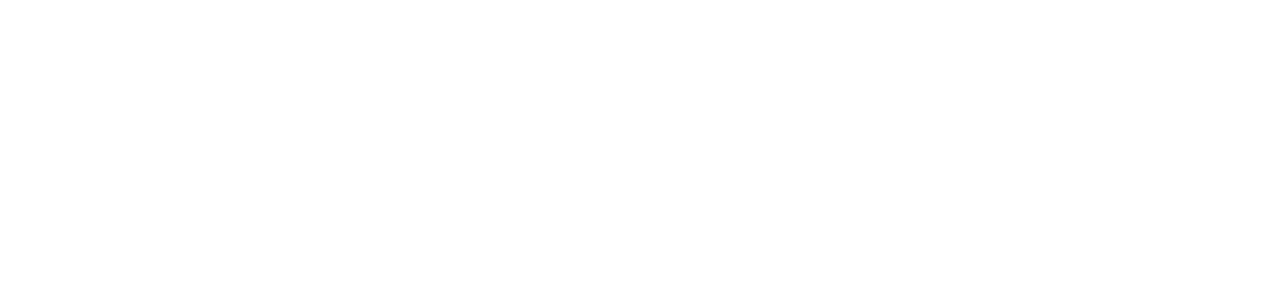
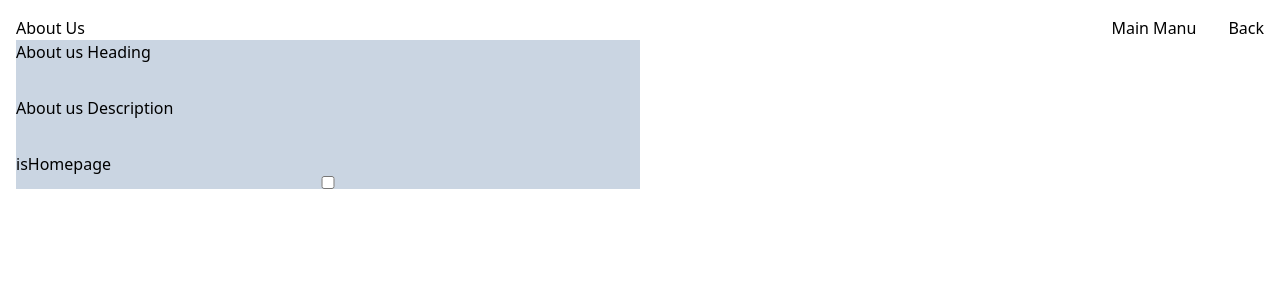
Before and after one commit to vishvajeet2012/Dynamic, a React (Vite) app in the folder client/: page /adminaboutus in a window 1280 px wide. Before the commit this address had no page. Shown: the top 300 px of the page. Built offline with nearby package versions, Linux system fonts and the light colour scheme.

Commit message:
add About Us feature with create and fetch functionality

```diff
--- a/client/src/App.jsx
+++ b/client/src/App.jsx
@@ -5,6 +5,7 @@
 import Signup from './login';
 import HomePageControl from './components/admin/homeAdmin/Homepage';
 import AdminCategory from './components/admin/homeAdmin/Category/Category';
+import AdminAboutUs from './components/admin/homeAdmin/aboutus';
 
 function App() {
   return (
@@ -16,6 +17,8 @@
         <Route path="/category-update" element={<CategoryUpdateForm />} />
         <Route path="/p" element={<HomePageControl />} />
       <Route path='/AdminCategory' element={<AdminCategory/>}/>
+      <Route path='/adminaboutus'   element={<AdminAboutUs/>}/>
+
 
       </Routes>
     </Router>
--- a/client/src/components/admin/homeAdmin/Homepage.jsx
+++ b/client/src/components/admin/homeAdmin/Homepage.jsx
@@ -32,12 +32,11 @@
                 </button>
             </div>
 
-            {/* Announcements Section */}
             <div className="bg-gray-900 p-6 rounded-lg shadow-lg mb-6">
-                <h2 className="text-xl font-semibold mb-3">Announcements</h2>
-                <button className="bg-orange-500 hover:bg-orange-700 text-white font-bold py-2 px-4 rounded-full">
-                    Add Announcement
-                </button>
+                <h2 className="text-xl font-semibold mb-3">AboutUs</h2>
+               <Link to='/adminaboutUs' > <button className="bg-orange-500 hover:bg-orange-700 text-white font-bold py-2 px-4 rounded-full">
+                     AboutUs
+                </button></Link>
             </div>
 
 
--- /dev/null
+++ b/client/src/components/admin/homeAdmin/aboutus/index.jsx
@@ -0,0 +1,40 @@
+export default function AdminAboutUs(){
+
+
+
+    return (
+        <>
+                <div className="w-full  text-black p-4">
+                <div className="flex justify-between  ">
+                    <h1 >
+                    About Us
+                    </h1>
+                    <div className="flex flex-row gap-8">
+                    <h1>Main Manu</h1>
+                    <h2>Back</h2>
+                     </div>
+
+                </div>
+                <div className="  ">
+                    <div className="text-black bg-slate-300 flex w-1/2 flex-col justify-center  gap-2 ">
+                                            <div className="flex flex-col">
+                                                <label>About us Heading</label>
+                                                <input type='text' className="  " />
+                                            </div>
+                                            <div className="flex flex-col ">
+                                                            <label>About us Description</label>
+                                                            <input type='text' className=""/>
+                                            </div>
+                                            <div className="flex flex-col">
+                                            <label>isHomepage</label>
+                                            <input type='checkbox' className=""/>
+
+                                            </div>
+
+                    </div>
+                </div>
+                </div>
+
+        </>
+    )
+}
--- /dev/null
+++ b/client/src/hooks/admin-hooks/useAboutus.js
@@ -0,0 +1,24 @@
+import { useState } from "react";
+import axios from "axios"; // Make sure you import axios
+import { homeUrl } from "../../lib/baseUrl";
+
+export const useCreateAboutUs = () => {
+  const [loading, setLoading] = useState(false);
+  const [error, setError] = useState(null);
+  const [success, setSuccess] = useState(null);
+
+  const createAboutUs = async (formData) => {
+    try {
+      setLoading(true);
+      setError(null);
+      const response = await axios.post(`${homeUrl}/createaboutus`, formData);
+      setSuccess(response?.data);
+    } catch (err) {
+      setError(err);
+    } finally {
+      setLoading(false);
+    }
+  };
+
+  return { createAboutUs, loading, error, success };
+};
```
Also changed, not shown: 2 other files (tests, documents, lock files or other folders).
